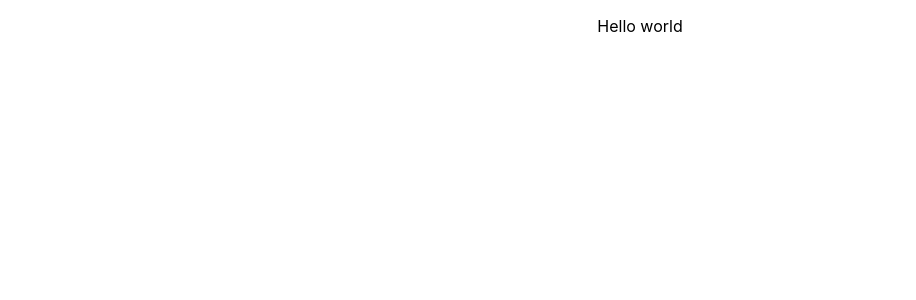
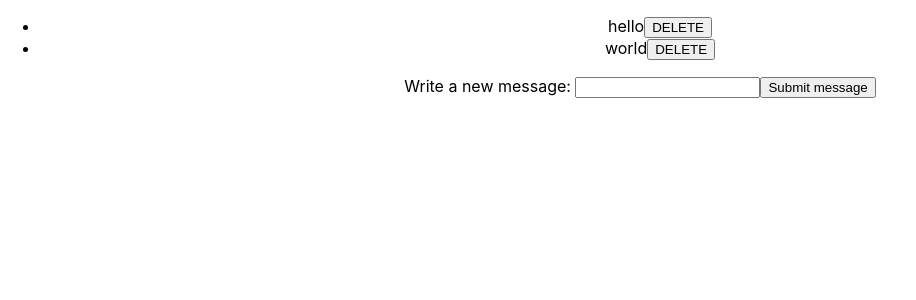
Before and after one commit to MariaTheCoder/react-sandbox, a React (Create React App) app: page / in a window 1280 px wide. Shown: the top 300 px of the page, without its empty margins (0-916 px from the left). Built offline with nearby package versions, Linux system fonts and the light colour scheme.

Commit message:
Create a mini-version of breck-bar app to test if I per principal have understood how to program the delete item functionality

```diff
--- a/src/App.js
+++ b/src/App.js
@@ -1,9 +1,18 @@
+import { useState } from "react";
 import "./App.css";
+import Notepad from "./Components/Notepad";
 
 export default function App() {
+  const [messages, setMessages] = useState(["hello", "world"]);
+  const [tempMessage, setTempMessage] = useState("");
   return (
     <div className="App">
-      <p>Hello world</p>
+      <Notepad
+        messages={messages}
+        setMessages={setMessages}
+        tempMessage={tempMessage}
+        setTempMessage={setTempMessage}
+      />
     </div>
   );
 }
--- /dev/null
+++ b/src/Components/List.js
@@ -0,0 +1,18 @@
+export default function List(props) {
+  function deleteItem(number) {
+    const messagesCopy = [...props.messages];
+    messagesCopy.splice(number, 1);
+    props.setMessages(messagesCopy);
+  }
+
+  return (
+    <ul className="List">
+      {props.messages.map((mes, index) => (
+        <li key={index}>
+          {mes}
+          <button onClick={() => deleteItem(index)}>DELETE</button>
+        </li>
+      ))}
+    </ul>
+  );
+}
--- /dev/null
+++ b/src/Components/Notepad.js
@@ -0,0 +1,22 @@
+import List from "./List";
+
+export default function Notepad(props) {
+  function clickHandler() {
+    const messagesCopy = [...props.messages];
+    messagesCopy.push(props.tempMessage);
+    props.setMessages(messagesCopy);
+  }
+
+  return (
+    <div className="Notepad">
+      <List messages={props.messages} setMessages={props.setMessages} />
+      <div>
+        <label>Write a new message: </label>
+        <input
+          onChange={(event) => props.setTempMessage(event.target.value)}
+        ></input>
+        <button onClick={clickHandler}>Submit message</button>
+      </div>
+    </div>
+  );
+}
--- a/src/index.js
+++ b/src/index.js
@@ -9,7 +9,3 @@ root.render(
     <App />
   </React.StrictMode>
 );
-
-// If you want to start measuring performance in your app, pass a function
-// to log results (for example: reportWebVitals(console.log))
-// or send to an analytics endpoint. Learn more: https://bit.ly/CRA-vitals
```
